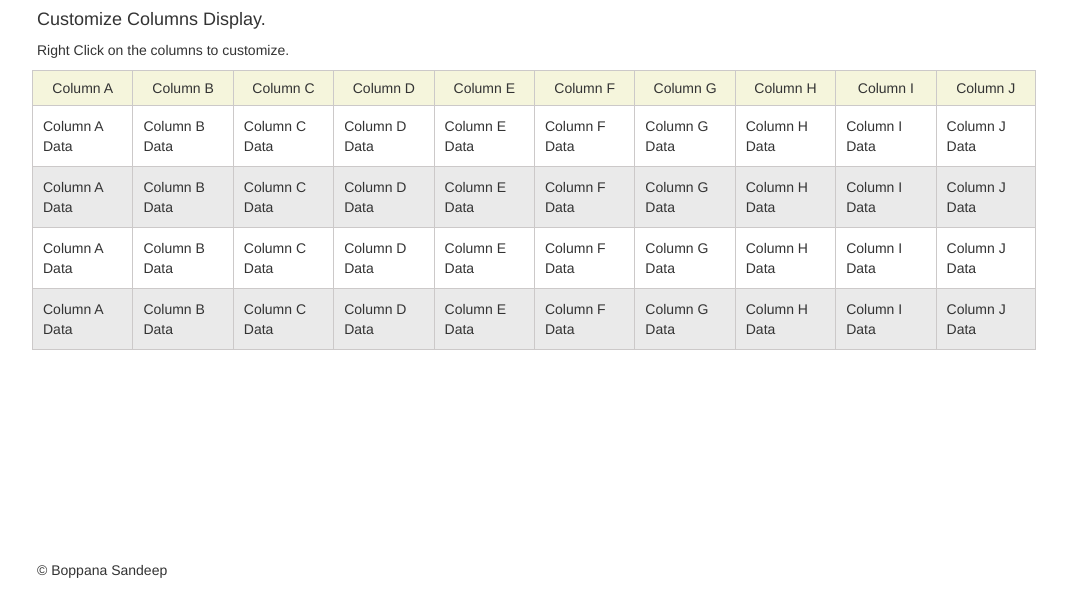
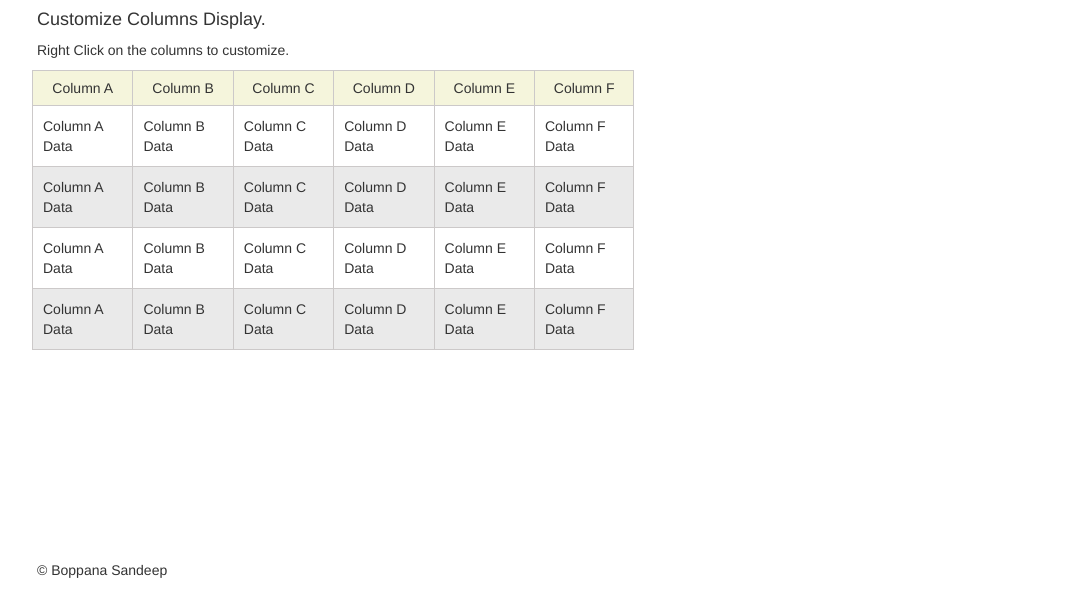
Before and after one commit to sandeepb57/column_plugin, a plain HTML site: page index.html in a window 1280 px wide. Shown: the whole page, without its empty margins (33-1100 px from the left). Drawn offline with Linux system fonts and the light colour scheme.

Commit message:
unkown update

```diff
--- a/css/custom_column.css
+++ b/css/custom_column.css
@@ -5,7 +5,7 @@
     min-width: 1024px;
     padding: 10px;
 }
-.col-md-12{
+.col-xs-12{
     padding: 0%;
 }
 .heading, .data {
@@ -26,11 +26,11 @@
     background-color: beige;
 }
 
-.col-md-12:nth-child(even) > .data{
+.col-xs-12:nth-child(even) > .data{
     background: #fff;
 }
 
-.col-md-12:nth-child(odd) > .data{
+.col-xs-12:nth-child(odd) > .data{
     background: #eaeaea;;
 }
 
@@ -43,7 +43,7 @@
     border-right: 1px solid #ccc9c9;
     /* border-bottom: 1px solid #ccc9c9;  */
 }
-.col-md-12:last-child > .data{
+.col-xs-12:last-child > .data{
     border-bottom: 1px solid #ccc9c9;
 }
 
--- a/index.html
+++ b/index.html
@@ -14,65 +14,45 @@
         <h4>Customize Columns Display.</h4>
         <span>Right Click on the columns to customize.</span>
         <div class="row">
-            <div class="col-md-12">
+            <div class="col-xs-12">
                 <div class="heading displayblock">Column A</div>
                 <div class="heading displayblock">Column B</div>
                 <div class="heading displayblock">Column C</div>
                 <div class="heading displayblock">Column D</div>
                 <div class="heading displayblock">Column E</div>
                 <div class="heading displayblock">Column F</div>
-                <div class="heading displayblock">Column G</div>
-                <div class="heading displayblock">Column H</div>
-                <div class="heading displayblock">Column I</div>
-                <div class="heading displayblock">Column J</div>
             </div>
-            <div class="col-md-12">
+            <div class="col-xs-12">
                 <div class="data displayblock">Column A Data</div>
                 <div class="data displayblock">Column B Data</div>
                 <div class="data displayblock">Column C Data</div>
                 <div class="data displayblock">Column D Data</div>
                 <div class="data displayblock">Column E Data</div>
                 <div class="data displayblock">Column F Data</div>
-                <div class="data displayblock">Column G Data</div>
-                <div class="data displayblock">Column H Data</div>
-                <div class="data displayblock">Column I Data</div>
-                <div class="data displayblock">Column J Data</div>
             </div>
-            <div class="col-md-12">
+            <div class="col-xs-12">
                 <div class="data displayblock">Column A Data</div>
                 <div class="data displayblock">Column B Data</div>
                 <div class="data displayblock">Column C Data</div>
                 <div class="data displayblock">Column D Data</div>
                 <div class="data displayblock">Column E Data</div>
                 <div class="data displayblock">Column F Data</div>
-                <div class="data displayblock">Column G Data</div>
-                <div class="data displayblock">Column H Data</div>
-                <div class="data displayblock">Column I Data</div>
-                <div class="data displayblock">Column J Data</div>
             </div>
-            <div class="col-md-12">
+            <div class="col-xs-12">
                 <div class="data displayblock">Column A Data</div>
                 <div class="data displayblock">Column B Data</div>
                 <div class="data displayblock">Column C Data</div>
                 <div class="data displayblock">Column D Data</div>
                 <div class="data displayblock">Column E Data</div>
                 <div class="data displayblock">Column F Data</div>
-                <div class="data displayblock">Column G Data</div>
-                <div class="data displayblock">Column H Data</div>
-                <div class="data displayblock">Column I Data</div>
-                <div class="data displayblock">Column J Data</div>
             </div>
-            <div class="col-md-12">
+            <div class="col-xs-12">
                 <div class="data displayblock">Column A Data</div>
                 <div class="data displayblock">Column B Data</div>
                 <div class="data displayblock">Column C Data</div>
                 <div class="data displayblock">Column D Data</div>
                 <div class="data displayblock">Column E Data</div>
                 <div class="data displayblock">Column F Data</div>
-                <div class="data displayblock">Column G Data</div>
-                <div class="data displayblock">Column H Data</div>
-                <div class="data displayblock">Column I Data</div>
-                <div class="data displayblock">Column J Data</div>
             </div>
         </div>
         <div class="copyright">&copy; Boppana Sandeep</div>
```
